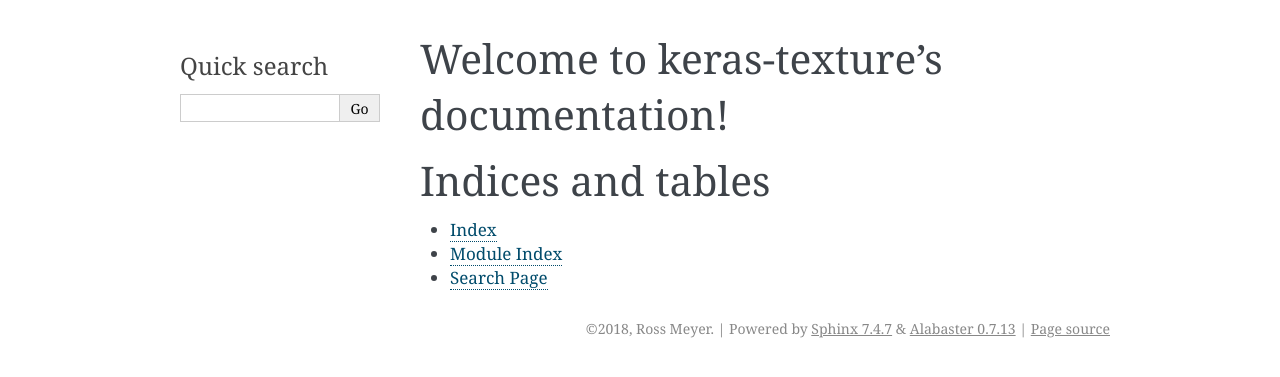
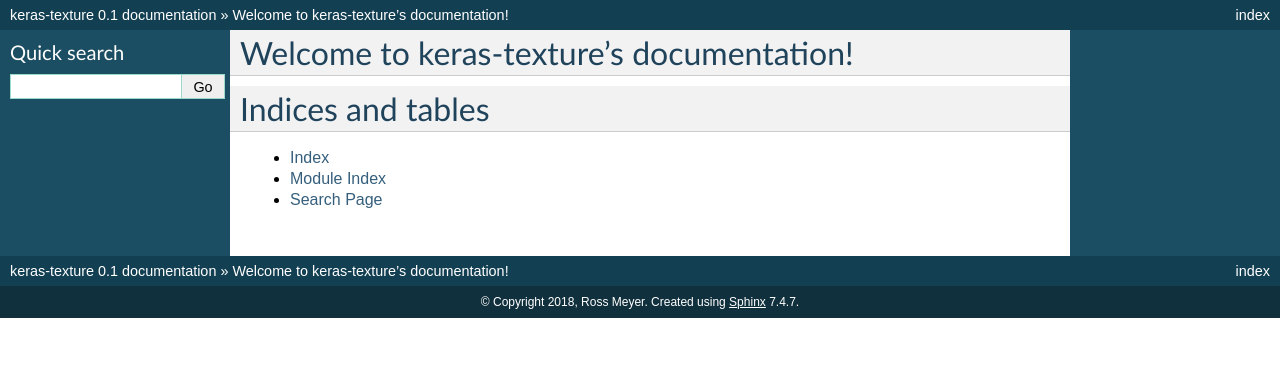
Before and after one commit to rgmyr/keras-texture, a Sphinx documentation site: the page built from docs/index.rst, in a window 1280 px wide. Shown: the top 377 px of the page. Built offline with Sphinx 7.4.7, drawn with Linux system fonts in a browser that asks for light colours.

Commit message:
docs theme

```diff
--- a/docs/conf.py
+++ b/docs/conf.py
@@ -20,6 +20,7 @@
 # import os
 # import sys
 # sys.path.insert(0, os.path.abspath('.'))
+import texture
 
 
 # -- General configuration ------------------------------------------------
@@ -87,7 +88,7 @@
 # The theme to use for HTML and HTML Help pages.  See the documentation for
 # a list of builtin themes.
 #
-html_theme = 'alabaster'
+html_theme = 'classic'
 
 # Theme options are theme-specific and customize the look and feel of a theme
 # further.  For a list of options available for each theme, see the
```
Also changed, not shown: 6 other files.
